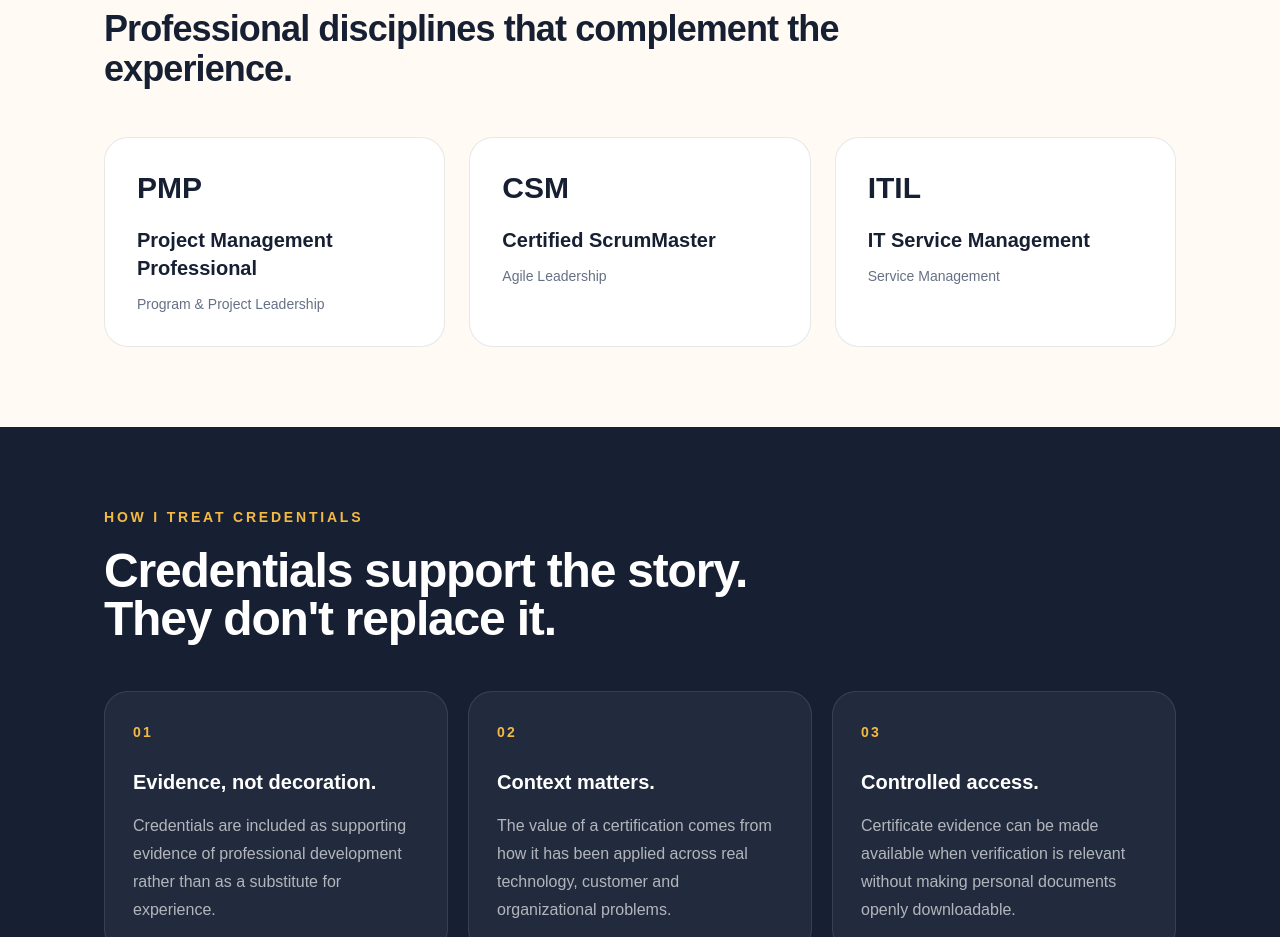
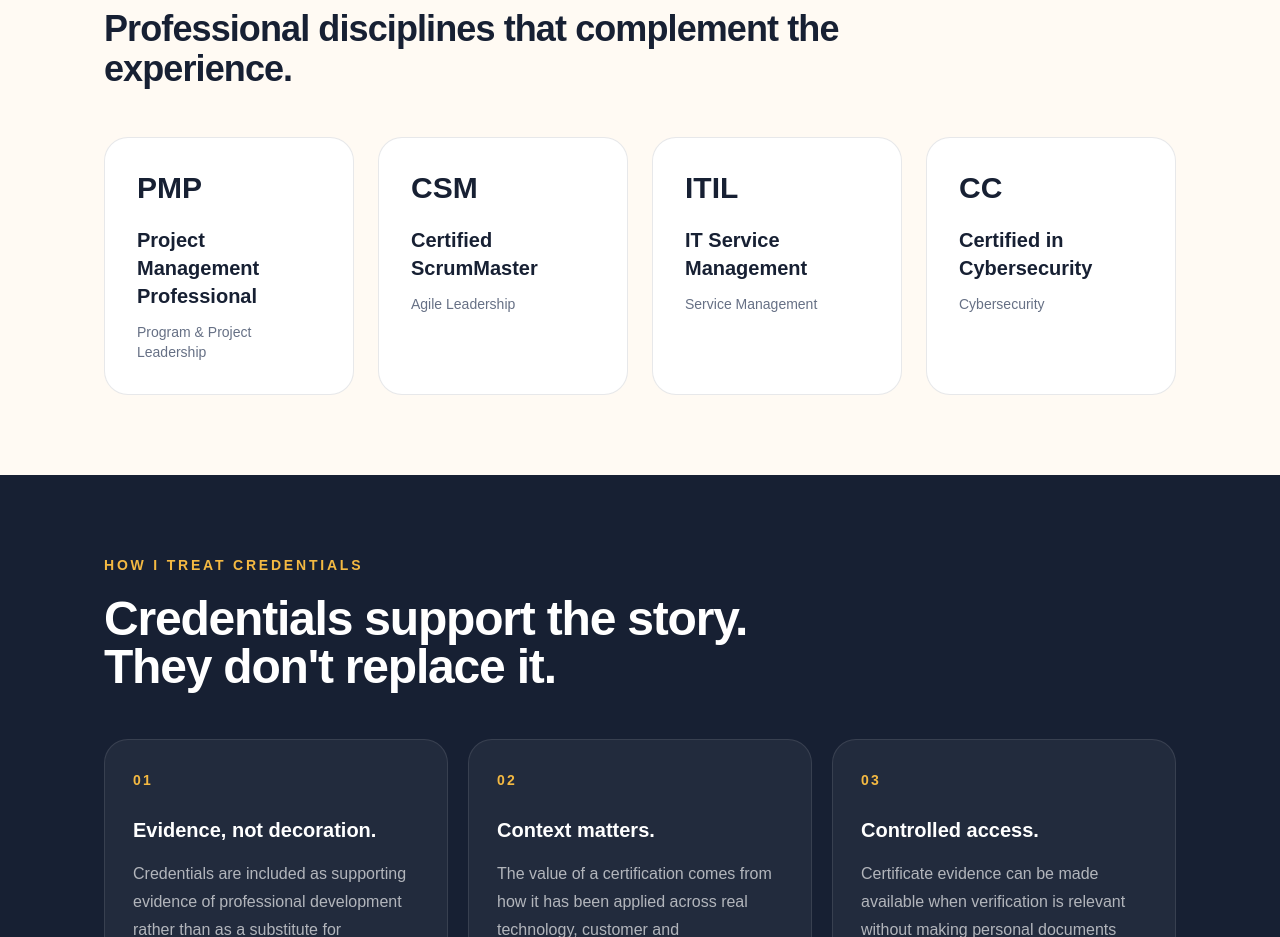
Before and after one commit to ps-leadership/executive-platform, a Next.js app: page /credentials in a window 1280 px wide. Shown: the part 1320-2257 px from the top of the page. Built offline with nearby package versions, Linux system fonts and the light colour scheme.

Commit message:
Update professional certifications

```diff
--- a/app/about/page.tsx
+++ b/app/about/page.tsx
@@ -452,12 +452,12 @@ export default function AboutPage() {
               </p>
 
               <h3 className="mt-6 text-2xl font-semibold text-[#172033]">
-                PMP · CSM · ITIL
+              PMP · CSM · ITIL · CC
               </h3>
 
               <p className="mt-4 leading-7 text-[#667085]">
                 Professional certifications supporting program delivery, agile
-                practices and IT service management.
+                practices, IT service management and cybersecurity.
               </p>
             </article>
 
--- a/app/credentials/page.tsx
+++ b/app/credentials/page.tsx
@@ -30,6 +30,11 @@ const certifications = [
     title: "ITIL",
     name: "IT Service Management",
     area: "Service Management",
+  },
+  {
+    title: "CC",
+    name: "Certified in Cybersecurity",
+    area: "Cybersecurity",
   },
 ];
 
@@ -140,7 +145,7 @@ export default function CredentialsPage() {
             Professional disciplines that complement the experience.
           </h2>
 
-          <div className="mt-12 grid gap-6 md:grid-cols-3">
+          <div className="mt-12 grid gap-6 md:grid-cols-2 lg:grid-cols-4">
 
             {certifications.map((item) => (
               <article
```
